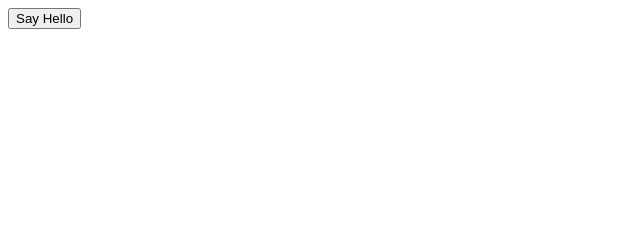
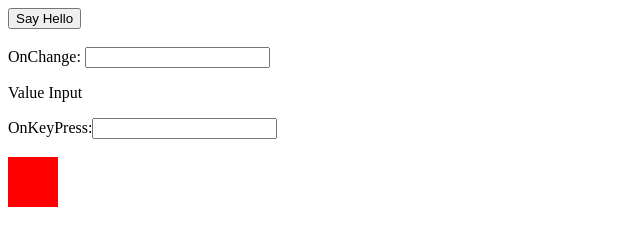
Before and after one commit to PhongVX/BasicJavascript, a website: page events/index.html in a window 1280 px wide. Shown: the whole page, without its empty margins (0-640 px from the left). Drawn offline with Linux system fonts and the light colour scheme.

Commit message:
Update event

```diff
--- a/events/index.html
+++ b/events/index.html
@@ -8,7 +8,31 @@
 </head>
 <body>
 
-    <button onclick="alert('Hello World')">Say Hello</button>
+    <button onclick="alert('Hello World')">Say Hello</button><br/><br/>
 
+    OnChange: <input onchange="inputChange(this.value)" />   <p>Value Input <span id="resultValueInput"></span></p>
+    OnKeyPress:<input id="inputKeyPress" onkeypress="onKeyPressInput(event)" /><br/><br/>
+
+    <div onmouseout="onMouseOut(this)" onmouseover="onMouseOver(this)" style="background-color:red; width: 50px; height:50px">
+
+    </div>
+    <script>
+        function inputChange(value){
+            document.getElementById("resultValueInput").innerText = value;
+        }
+        function onKeyPressInput(event){
+            if (event.keyCode === 13) {
+                alert(document.getElementById('inputKeyPress').value);
+            }
+        }
+        function onMouseOver(thiz){
+            thiz.style.backgroundColor = 'yellow';
+        }
+        function onMouseOut(thiz){
+            thiz.style.backgroundColor = 'red';
+        }
+        // Difference behavior between onkeypress, on keydown and onkeyup
+        // https://jsfiddle.net/zG9MF/2/
+    </script>
 </body>
 </html>
```
